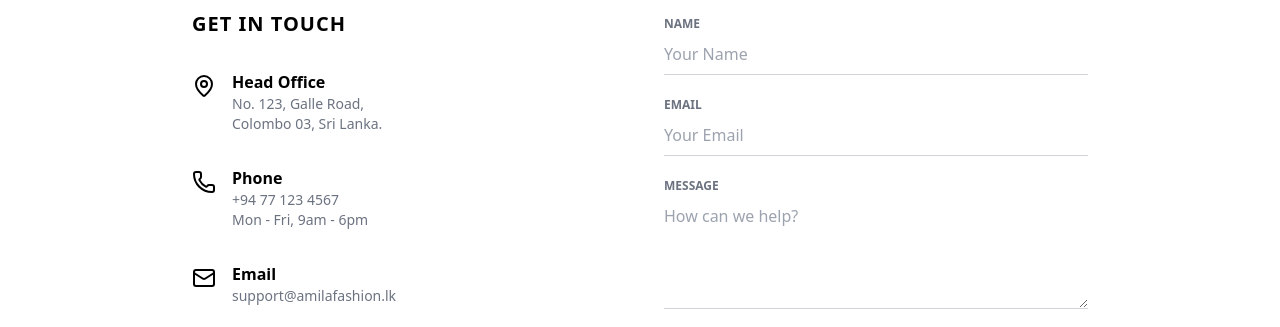
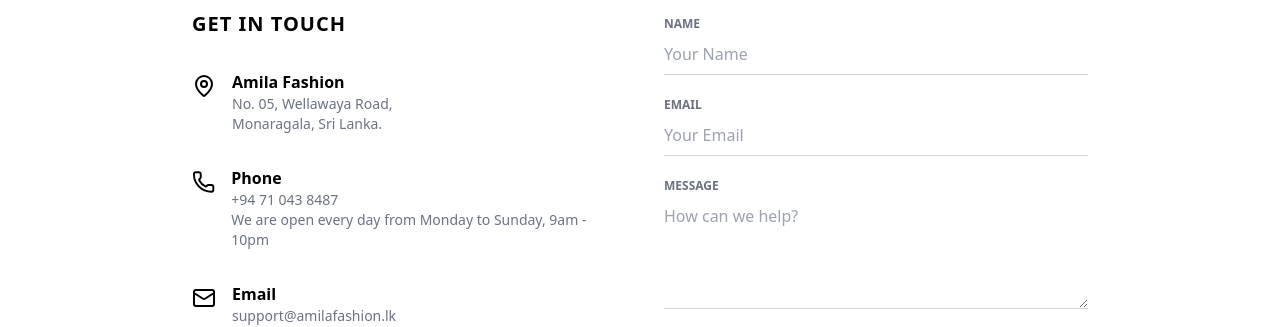
Before and after one commit to AwanthaR99/test-02, a Next.js app: page /contact-us in a window 1280 px wide. Shown: the part 286-613 px from the top of the page. Built offline with nearby package versions, Linux system fonts and the light colour scheme; no server answers.

Commit message:
update contact-us and returns

```diff
--- a/src/app/contact-us/page.tsx
+++ b/src/app/contact-us/page.tsx
@@ -21,8 +21,8 @@ export default function ContactPage() {
             <div className="flex items-start gap-4">
               <MapPin className="w-6 h-6 text-black mt-1" />
               <div>
-                <p className="font-bold">Head Office</p>
-                <p className="text-gray-500 text-sm">No. 123, Galle Road,<br/>Colombo 03, Sri Lanka.</p>
+                <p className="font-bold">Amila Fashion</p>
+                <p className="text-gray-500 text-sm">No. 05, Wellawaya Road,<br/>Monaragala, Sri Lanka.</p>
               </div>
             </div>
 
@@ -30,8 +30,8 @@ export default function ContactPage() {
               <Phone className="w-6 h-6 text-black mt-1" />
               <div>
                 <p className="font-bold">Phone</p>
-                <p className="text-gray-500 text-sm">+94 77 123 4567</p>
-                <p className="text-gray-500 text-sm">Mon - Fri, 9am - 6pm</p>
+                <p className="text-gray-500 text-sm">+94 71 043 8487</p>
+                <p className="text-gray-500 text-sm">We are open every day from Monday to Sunday, 9am - 10pm</p>
               </div>
             </div>
 
--- a/src/app/returns-exchanges/page.tsx
+++ b/src/app/returns-exchanges/page.tsx
@@ -21,7 +21,7 @@ export default function ReturnsPage() {
 
           <section>
             <h2 className="text-xl font-bold text-black mb-3">How to Initiate a Return</h2>
-            <p>Please contact our customer support team at <strong>support@amilafashion.lk</strong> or call us at <strong>+94 77 123 4567</strong> with your Order ID. We will guide you through the process.</p>
+            <p>Please contact our customer support team at <strong>support@amilafashion.lk</strong> or call us at <strong>+94 71 0438487</strong> with your Order ID. We will guide you through the process.</p>
           </section>
         </div>
       </div>
```
